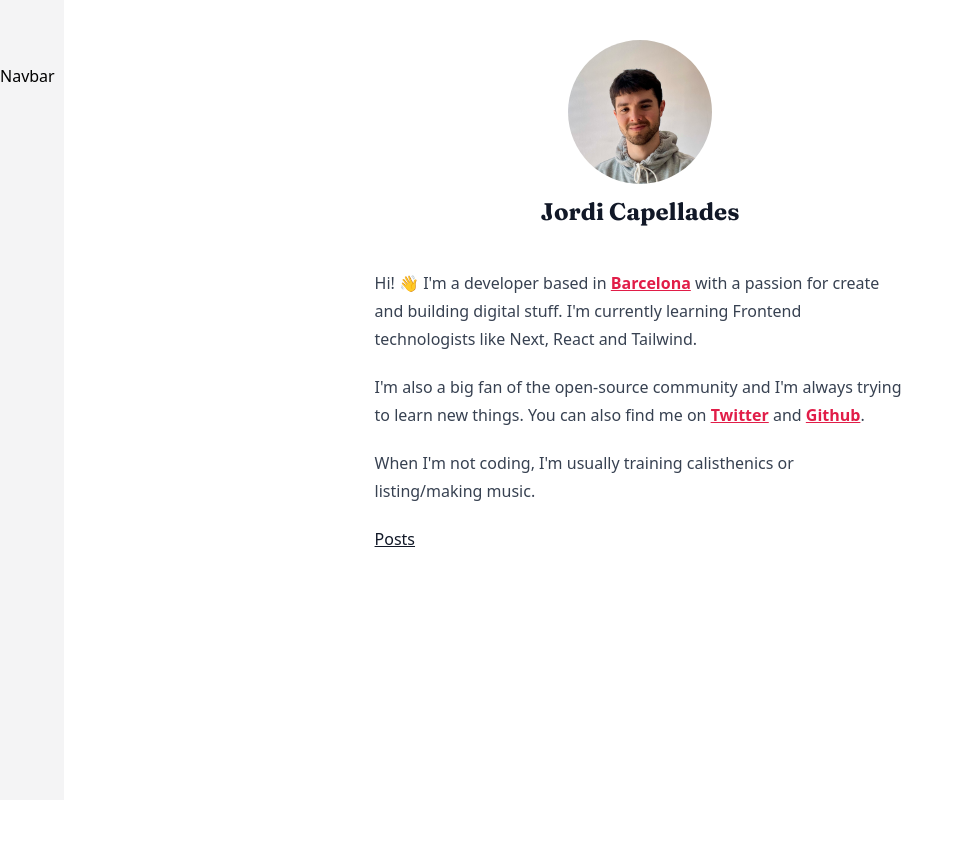
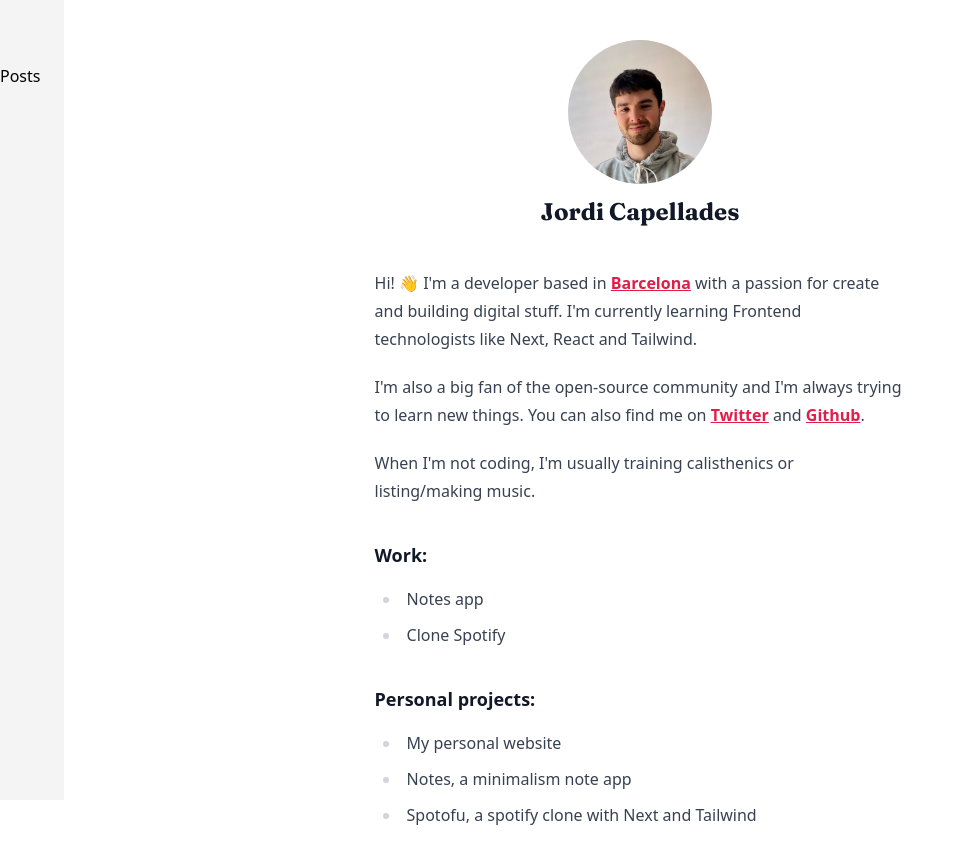
Before and after one commit to jordicapedo/blogger, a Next.js app: page / in a window 1280 px wide. Shown: the top 864 px of the page, without its empty margins (0-963 px from the left). Before the commit the page ends 800 px from the top, so only its background shows below. Built offline with nearby package versions, Linux system fonts and the light colour scheme.

Commit message:
add navbar

```diff
--- a/components/navbar.js
+++ b/components/navbar.js
@@ -1,7 +1,11 @@
+import Link from 'next/link'
+
 export default function Navbar() {
   return (
-    <nav className="bg-zinc-100 p-3 sm:p-0 sm:pt-16 mb-2 m-4 sm:m-0 rounded-xl sm:rounded-none flex sm:block gap-x-12 sm:gap-x-0 justify-center sm:h-screen sm:fixed sm:inset-y-0 sm:left-0 sm:w-16 sm:space-y-6">
-      Navbar
+    <nav className="flex flex-col gap-4 justify-between bg-zinc-100 p-3 sm:p-0 sm:pt-16 mb-2 m-4 sm:m-0 rounded-xl sm:rounded-none sm:block gap-x-12 sm:gap-x-0 sm:h-screen sm:fixed sm:inset-y-0 sm:left-0 sm:w-16 sm:space-y-6">
+      <Link href="/posts">
+        <a className="">Posts</a>
+      </Link>
     </nav>
   )
 }
--- a/pages/index.js
+++ b/pages/index.js
@@ -53,10 +53,21 @@ export default function Home({ allPostsData }) {
           </p>
         </section>
         <section>
-          <Link href="/posts">
-            <a className="">Posts</a>
-          </Link>
+          <h2 className="text-lg font-bold mb-4">Work:</h2>
+          <ul>
+            <li>Notes app</li>
+            <li>Clone Spotify</li>
+          </ul>
         </section>
+        <section>
+          <h2 className="text-lg font-bold mb-4">Personal projects:</h2>
+          <ul>
+            <li>My personal website</li>
+            <li>Notes, a minimalism note app</li>
+            <li>Spotofu, a spotify clone with Next and Tailwind</li>
+          </ul>
+        </section>
+        <section></section>
       </Layout>
     </>
   )
```
